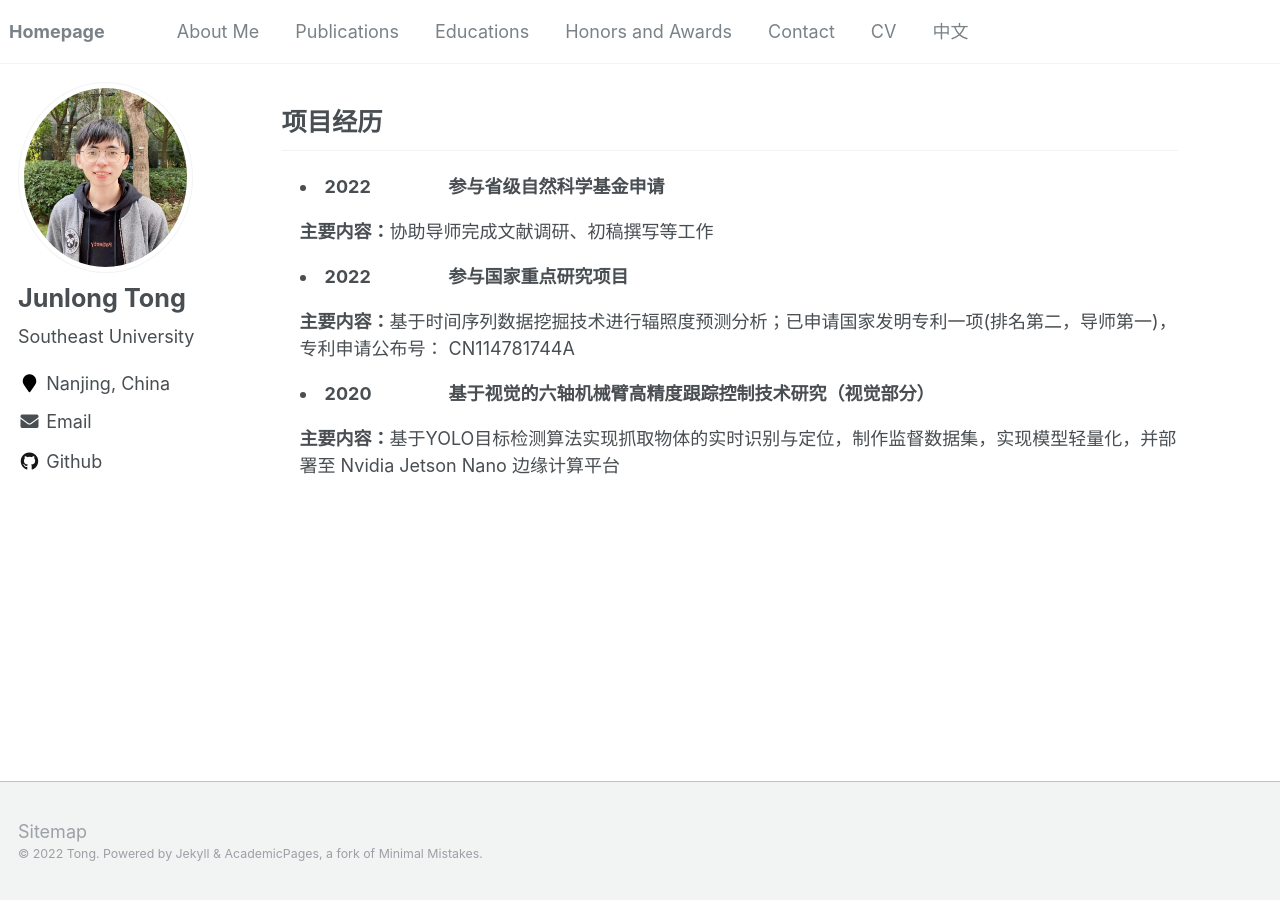
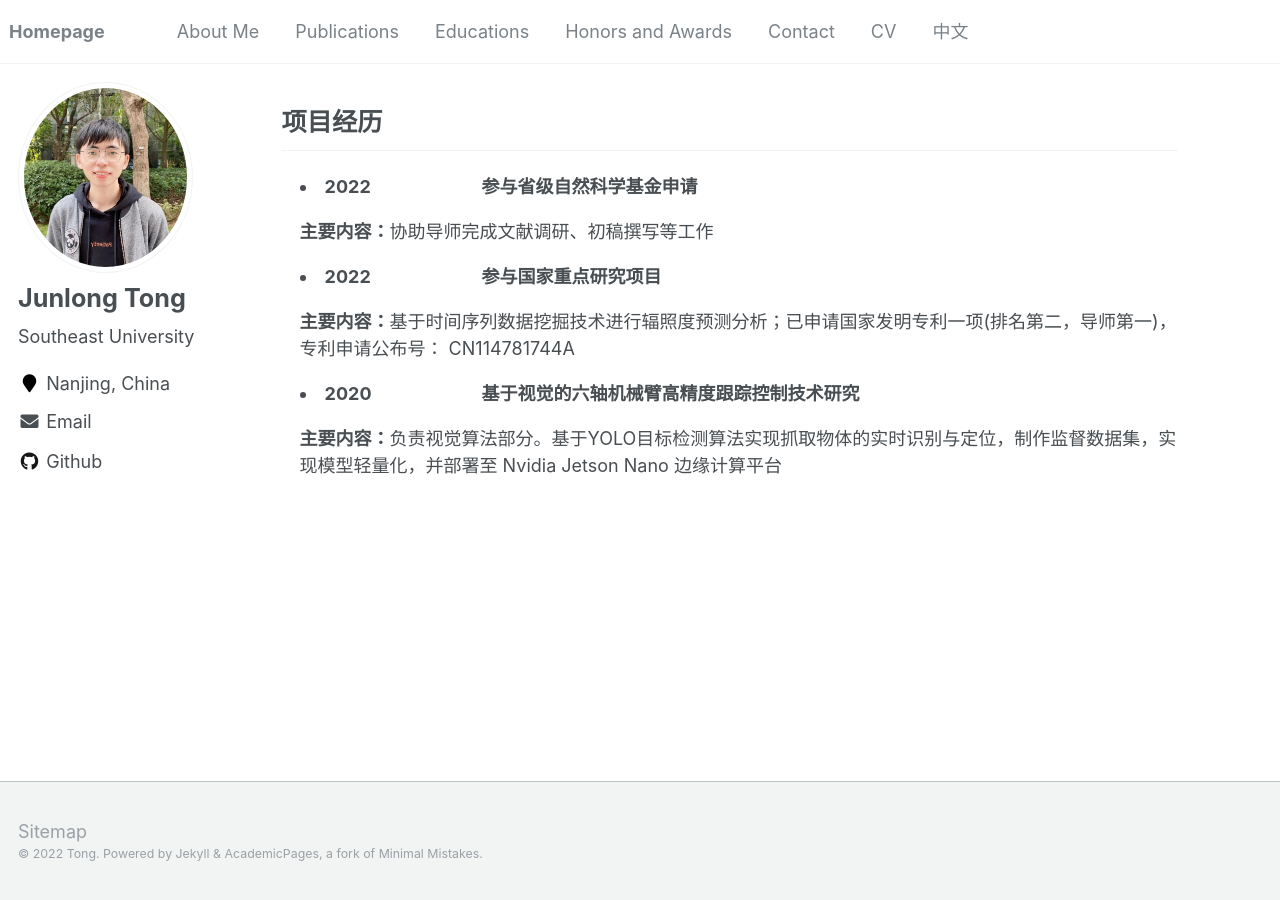
Before and after one commit to JL-tong/JL-tong.github.io, a Jekyll site: the page built from _pages/includes/Projects.md, in a window 1280 px wide. Built offline with Jekyll 4.4.1, drawn with Linux system fonts in a browser that asks for light colours; our own code applies the rules of GitHub Pages for plain Markdown files; comment, search, counter and statistics services are not loaded.

Commit message:
Updata pages

```diff
--- a/_pages/includes/Projects.md
+++ b/_pages/includes/Projects.md
@@ -17,10 +17,10 @@ CN114781744A</td>
     </tr>
     <tr>
         <td><li><b> 2020</b></li></td>
-        <td><b>基于视觉的六轴机械臂高精度跟踪控制技术研究（视觉部分）</b></td>
+        <td><b>基于视觉的六轴机械臂高精度跟踪控制技术研究</b></td>
     </tr>
     <tr>
-        <td colspan=2><b> 主要内容：</b>基于YOLO目标检测算法实现抓取物体的实时识别与定位，制作监督数据集，实现模型轻量化，并部署至 Nvidia Jetson Nano 边缘计算平台</td>
+        <td colspan=2><b> 主要内容：</b>负责视觉算法部分。基于YOLO目标检测算法实现抓取物体的实时识别与定位，制作监督数据集，实现模型轻量化，并部署至 Nvidia Jetson Nano 边缘计算平台</td>
     </tr>
 </table>
 
```
